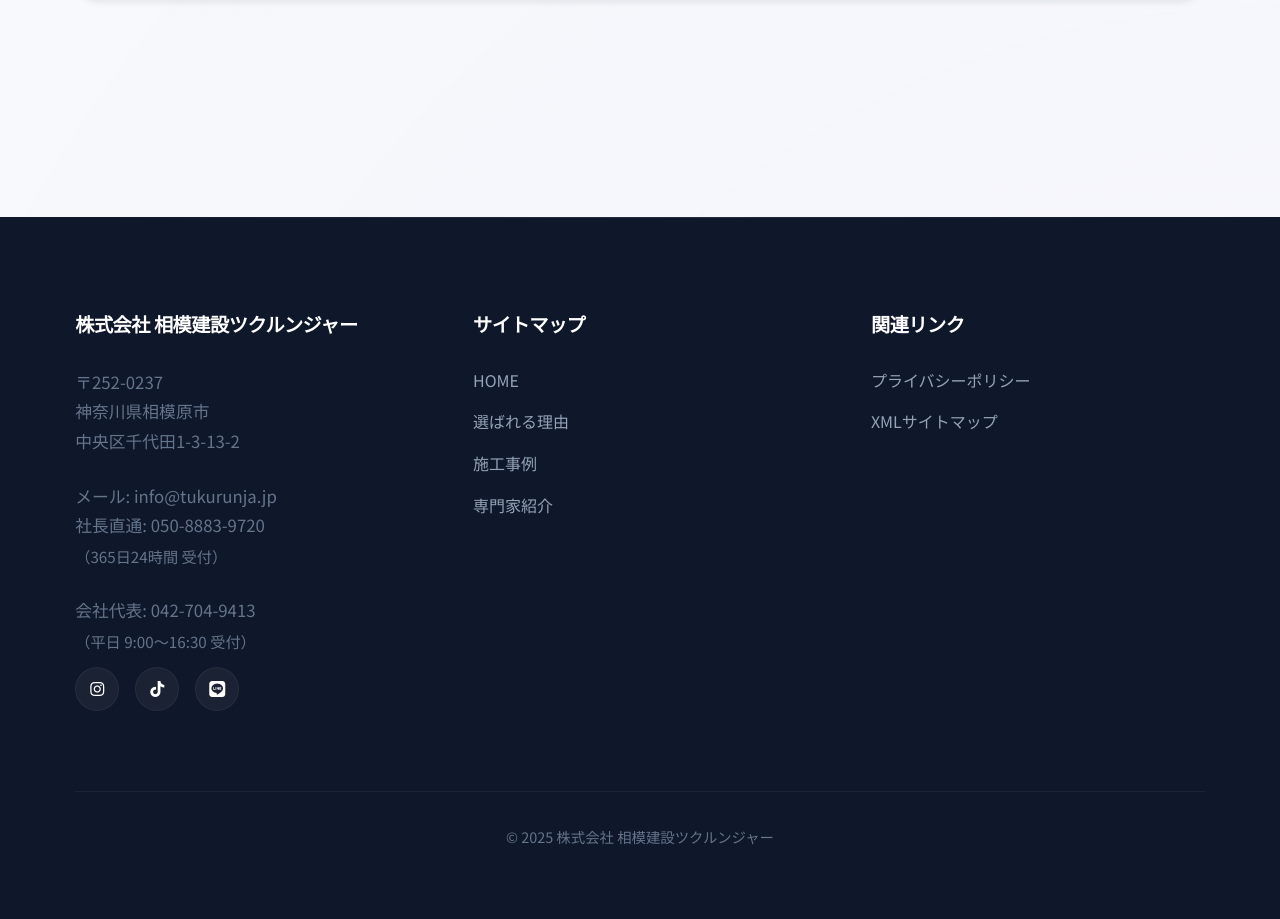
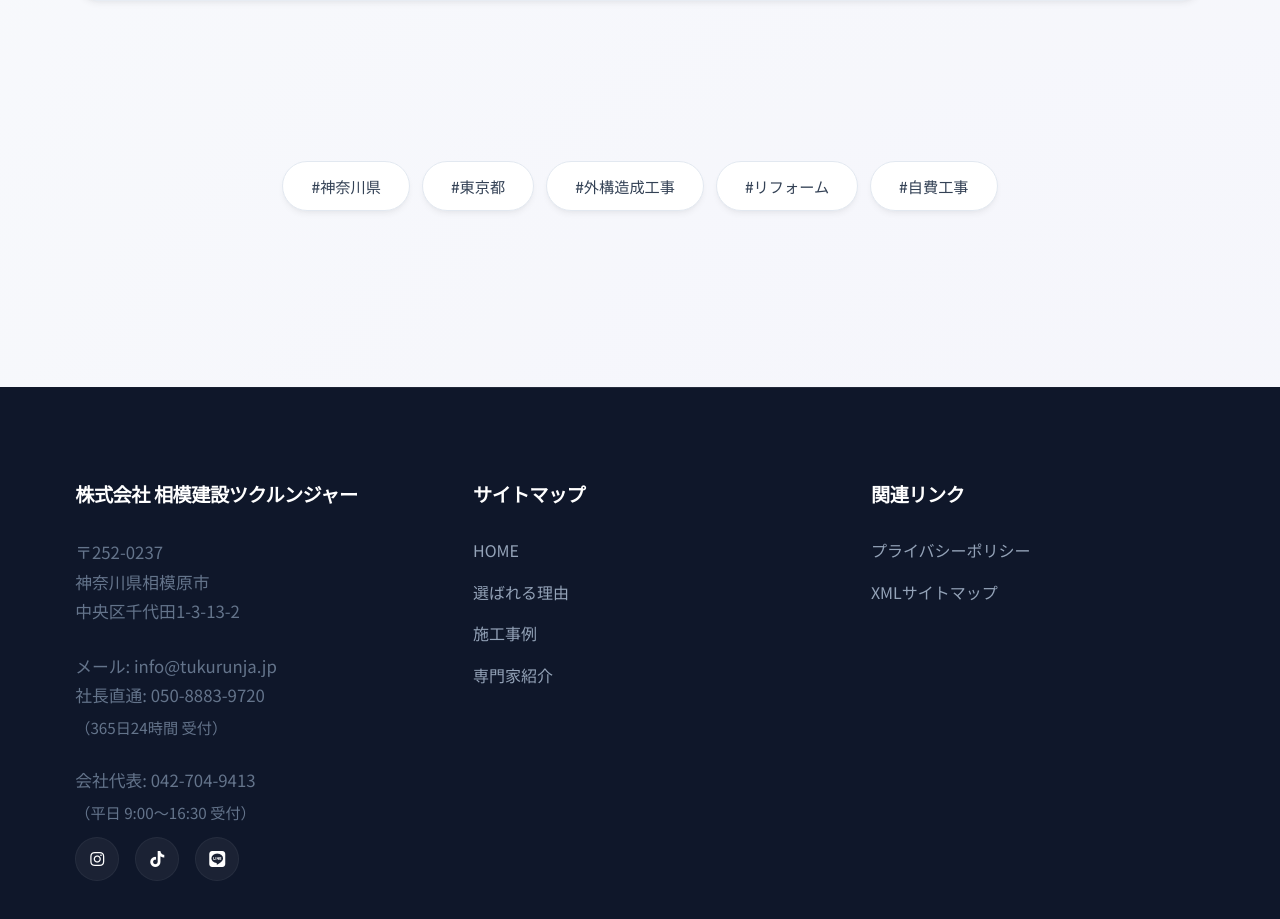
Before and after one commit to umedademu/tsuku-portal, a Next.js app in the folder apps/web/: page / in a window 1280 px wide. Shown: the part 3067-3986 px from the top of the page. Built offline with nearby package versions, Linux system fonts and the light colour scheme.

Commit message:
ハッシュタグ追加

```diff
--- a/apps/web/src/app/page.tsx
+++ b/apps/web/src/app/page.tsx
@@ -153,6 +153,7 @@ const sitemapLinks = [
   { label: "施工事例", href: "#works" },
   { label: "専門家紹介", href: "#expert-profile" },
 ];
+const footerHashtags = ["神奈川県", "東京都", "外構造成工事", "リフォーム", "自費工事"];
 const office = {
   address: "〒252-0237\n神奈川県相模原市\n中央区千代田1-3-13-2",
   contacts: [
@@ -706,6 +707,25 @@ export default function Home() {
             </div>
           )}
         </section>
+
+        <section className="section" aria-label="関連キーワード" style={{ padding: "40px 0 80px" }}>
+          <div className="container">
+            <div
+              style={{
+                display: "flex",
+                flexWrap: "wrap",
+                gap: "12px",
+                justifyContent: "center",
+              }}
+            >
+              {footerHashtags.map((keyword) => (
+                <span className="keyword-pill" key={keyword}>
+                  #{keyword}
+                </span>
+              ))}
+            </div>
+          </div>
+        </section>
       </main>
 
       <footer className="site-footer">
```
